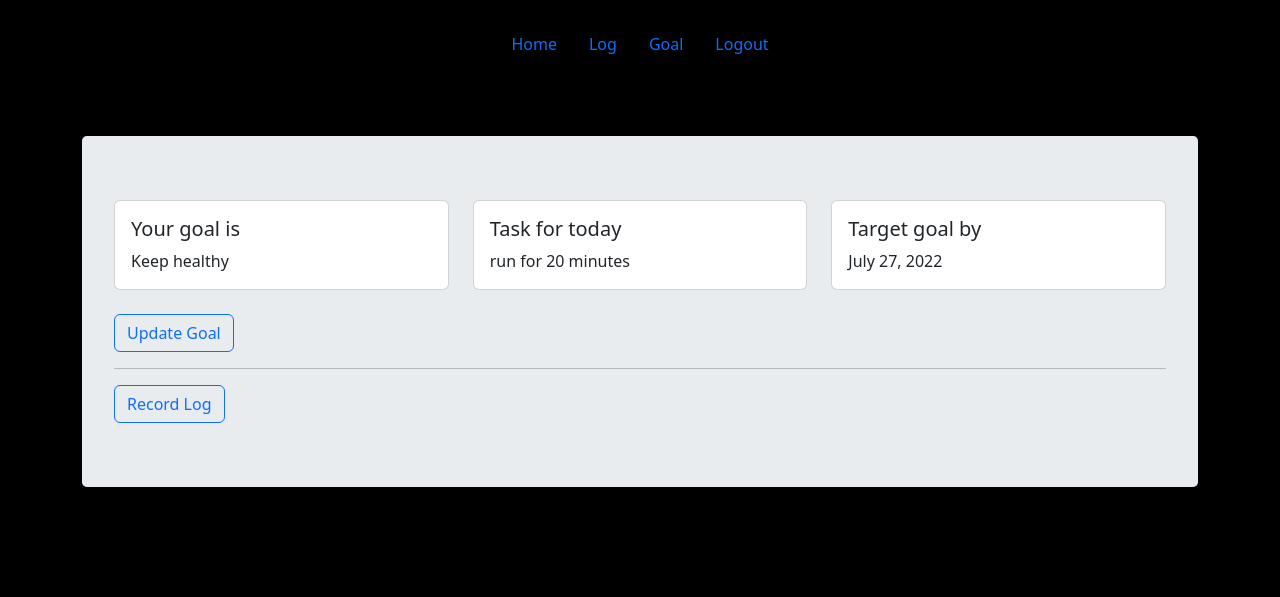
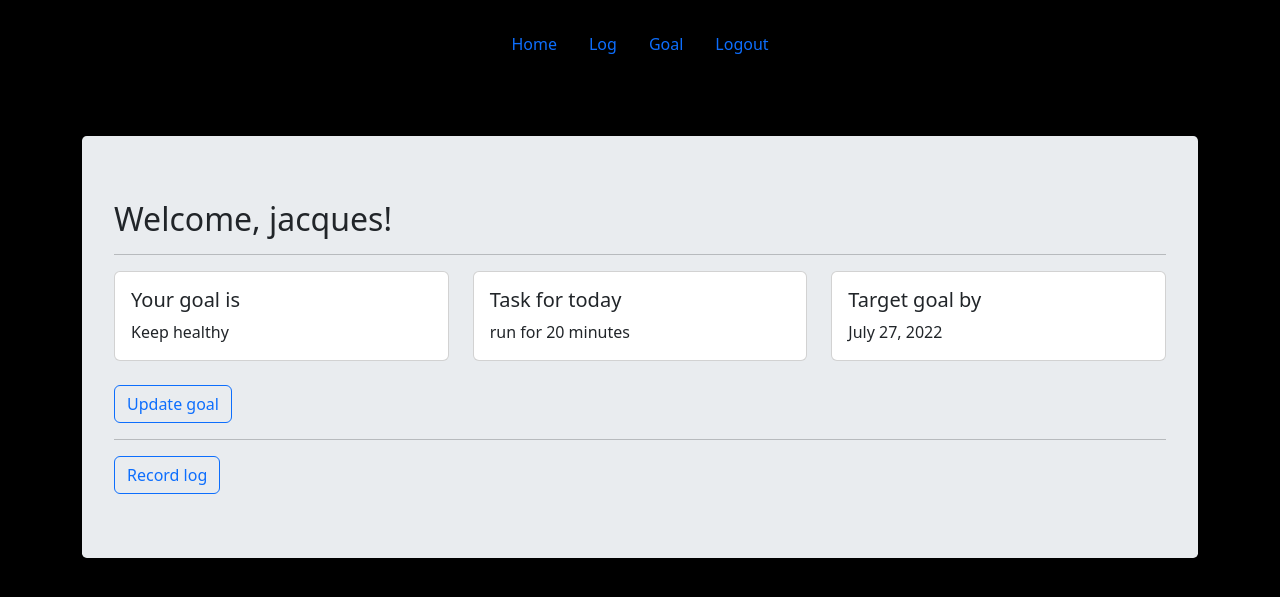
Before and after one commit to jugsliao/Training-log, a Django app: page / in a window 1280 px wide. Shown: the top 597 px of the page. Run offline with Django 3.2, Linux system fonts and the light colour scheme; a user stored in the database is signed in; data comes from the database, SQL or seed files in the repository; some libraries are stand-ins or nearby versions.

Commit message:
minor changes in home page

```diff
--- a/traininglog/templates/traininglog/home.html
+++ b/traininglog/templates/traininglog/home.html
@@ -6,6 +6,8 @@ home
 
   {% block content %}
   {% if user.is_authenticated %}
+  <h2>Welcome, {{user.username}}!</h2>
+  <hr>
     <div class="row row-cols-1 row-cols-md-3 g-4">
       <div class="col">
         <div class="card">
@@ -33,9 +35,9 @@ home
       </div>
     </div>
     <br>
-    <a href="/goal" class="btn btn-outline-primary" role="button" aria-pressed="true">Update Goal</a>
+    <a href="/goal" class="btn btn-outline-primary" role="button" aria-pressed="true">Update goal</a>
     <hr>
-    <a href="/newlog" class="btn btn-outline-primary" role="button" aria-pressed="true">Record Log</a>
+    <a href="/newlog" class="btn btn-outline-primary" role="button" aria-pressed="true">Record log</a>
   {% else %}
     <div class="">
       <h1 class="display-4">Training Log</h1>
```
